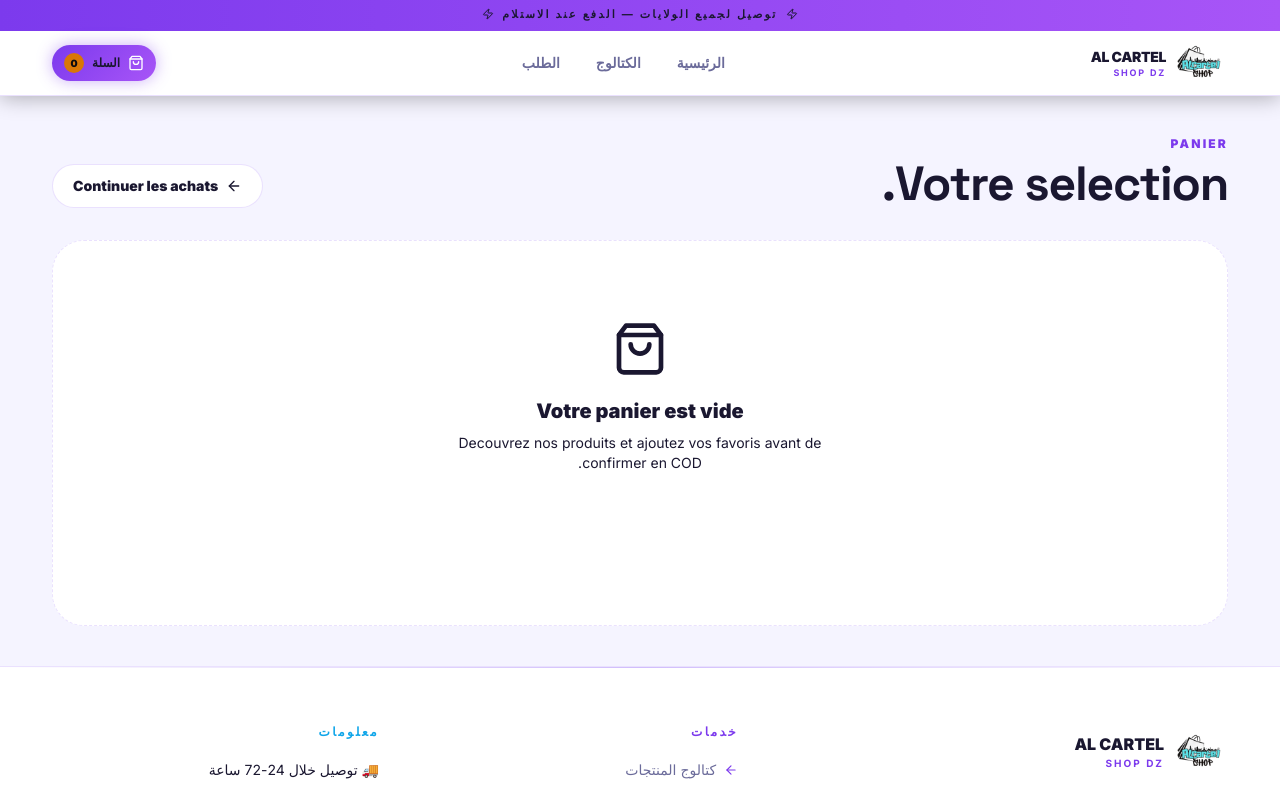
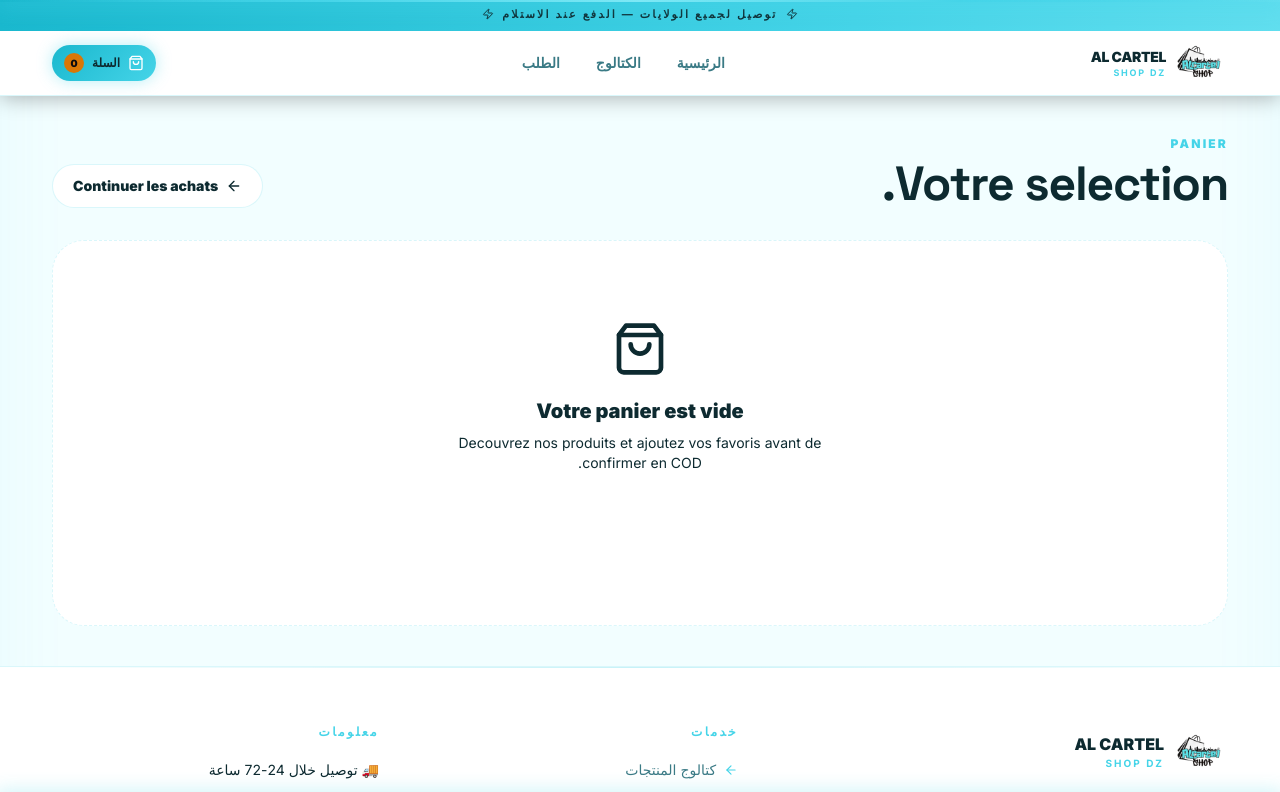
Before and after one commit to mohalr2007/store-, a Next.js app: page /cart in a window 1280 px wide. Shown: the top 792 px of the page. Built offline with nearby package versions, Linux system fonts and the light colour scheme.

Commit message:
Design: Replace hardcoded purple accents with cyan and update order form styling to match brand logo

```diff
--- a/src/app/globals.css
+++ b/src/app/globals.css
@@ -2,35 +2,43 @@
 
 /* ================================================
    DESIGN SYSTEM — Al Cartel Shop
-   Dark mode = default | Light mode = .light class
+   Brand color: Teal/Cyan from logo #45d4e8
    ================================================ */
 
-/* === LIGHT MODE (seul mode actif) === */
+/* === COULEURS MARQUE === */
 :root {
-  --bg:          #f5f4ff;
+  /* Couleur principale = bleu-cyan du logo */
+  --brand:         #45d4e8;
+  --brand-dark:    #1ab8ce;
+  --brand-light:   #7de8f5;
+  --brand-glow:    rgba(69, 212, 232, 0.45);
+  --brand-soft:    rgba(69, 212, 232, 0.12);
+  --brand-border:  rgba(69, 212, 232, 0.3);
+
+  --bg:          #f2feff;
   --bg-card:     #ffffff;
-  --bg-card-2:   #f0eeff;
-  --bg-input:    #f8f7ff;
+  --bg-card-2:   #e8fdff;
+  --bg-input:    #f5feff;
 
-  --fg:          #1a1730;
-  --fg-muted:    #6b6b9a;
-  --fg-subtle:   #9898bb;
+  --fg:          #0d2a30;
+  --fg-muted:    #3a7a85;
+  --fg-subtle:   #6aaab5;
 
-  --primary:     #7c3aed;
-  --primary-fg:  #ffffff;
-  --primary-hover: #6d28d9;
+  --primary:     #45d4e8;
+  --primary-fg:  #0d2a30;
+  --primary-hover: #1ab8ce;
 
-  --neon-purple: #7c3aed;
-  --neon-blue:   #0ea5e9;
+  --neon-purple: #45d4e8;
+  --neon-blue:   #45d4e8;
   --neon-gold:   #d97706;
   --neon-green:  #059669;
   --neon-red:    #e11d48;
 
-  --border:      rgba(139, 92, 246, 0.18);
-  --border-strong: rgba(139, 92, 246, 0.4);
+  --border:        rgba(69, 212, 232, 0.2);
+  --border-strong: rgba(69, 212, 232, 0.45);
 
-  --shadow:      0 4px 24px rgba(124,58,237,0.1);
-  --shadow-glow: 0 0 24px rgba(124,58,237,0.2);
+  --shadow:      0 4px 24px rgba(69,212,232,0.12);
+  --shadow-glow: 0 0 32px rgba(69,212,232,0.25);
 
   --radius-sm:  0.75rem;
   --radius-md:  1rem;
@@ -61,6 +69,11 @@
     min-height: 100svh;
     line-height: 1.5;
     overflow-x: hidden;
+    /* Neon glow effect on all sides of the page */
+    box-shadow:
+      inset 0 0 80px rgba(69,212,232,0.06),
+      inset 0 2px 0 rgba(69,212,232,0.15),
+      inset 0 -2px 0 rgba(69,212,232,0.15);
   }
 
   h1, h2, h3, h4, h5, h6 {
@@ -100,7 +113,6 @@
     background: var(--bg-input);
   }
 
-  /* Fix select options in dark mode */
   option {
     background: var(--bg-card);
     color: var(--fg);
@@ -133,12 +145,41 @@
   .bg-card       { background-color: var(--bg-card); }
   .bg-card-2     { background-color: var(--bg-card-2); }
 
+  /* Grid background with brand cyan color */
   .neon-grid-bg {
     background-color: var(--bg);
     background-image:
-      linear-gradient(rgba(124,58,237,0.07) 1px, transparent 1px),
-      linear-gradient(90deg, rgba(124,58,237,0.07) 1px, transparent 1px);
+      linear-gradient(rgba(69,212,232,0.06) 1px, transparent 1px),
+      linear-gradient(90deg, rgba(69,212,232,0.06) 1px, transparent 1px);
     background-size: 52px 52px;
+    position: relative;
+  }
+
+  /* Neon border glows on left and right edges */
+  .neon-grid-bg::before {
+    content: '';
+    pointer-events: none;
+    position: fixed;
+    top: 0;
+    left: 0;
+    width: 3px;
+    height: 100vh;
+    background: linear-gradient(to bottom, transparent, var(--brand), rgba(69,212,232,0.5), var(--brand), transparent);
+    box-shadow: 0 0 20px 4px var(--brand-glow);
+    z-index: 9998;
+  }
+
+  .neon-grid-bg::after {
+    content: '';
+    pointer-events: none;
+    position: fixed;
+    top: 0;
+    right: 0;
+    width: 3px;
+    height: 100vh;
+    background: linear-gradient(to bottom, transparent, var(--brand), rgba(69,212,232,0.5), var(--brand), transparent);
+    box-shadow: 0 0 20px 4px var(--brand-glow);
+    z-index: 9998;
   }
 
   /* === TEXT === */
@@ -146,8 +187,9 @@
   .text-muted    { color: var(--fg-muted); }
   .text-subtle   { color: var(--fg-subtle); }
 
+  /* Main brand gradient text (cyan to lighter cyan) */
   .gradient-text-purple {
-    background: linear-gradient(135deg, var(--neon-purple), var(--neon-blue));
+    background: linear-gradient(135deg, var(--brand-dark), var(--brand), var(--brand-light));
     -webkit-background-clip: text;
     -webkit-text-fill-color: transparent;
     background-clip: text;
@@ -194,8 +236,8 @@
   }
 
   .shop-input:focus {
-    border-color: var(--primary);
-    box-shadow: 0 0 0 3px rgba(124,58,237,0.15);
+    border-color: var(--brand);
+    box-shadow: 0 0 0 3px rgba(69,212,232,0.18);
   }
 
   /* === BUTTONS === */
@@ -206,21 +248,21 @@
     gap: 0.5rem;
     padding: 0.85rem 1.75rem;
     border-radius: var(--radius-lg);
-    background: linear-gradient(135deg, #7c3aed, #a855f7);
-    color: white;
+    background: linear-gradient(135deg, var(--brand-dark), var(--brand), var(--brand-light));
+    color: #0d2a30;
     font-size: 0.875rem;
     font-weight: 900;
     border: none;
     cursor: pointer;
     transition: transform 150ms, box-shadow 150ms;
-    box-shadow: 0 0 24px rgba(124,58,237,0.45);
+    box-shadow: 0 0 28px var(--brand-glow), 0 0 60px rgba(69,212,232,0.2);
     text-decoration: none;
     white-space: nowrap;
   }
 
   .btn-primary:hover {
     transform: translateY(-1px) scale(1.01);
-    box-shadow: 0 0 32px rgba(124,58,237,0.6);
+    box-shadow: 0 0 40px var(--brand-glow), 0 0 80px rgba(69,212,232,0.3);
   }
 
   .btn-primary:active {
@@ -234,8 +276,8 @@
     gap: 0.5rem;
     padding: 0.85rem 1.75rem;
     border-radius: var(--radius-lg);
-    background: rgba(124,58,237,0.08);
-    color: var(--neon-purple);
+    background: rgba(69,212,232,0.08);
+    color: var(--brand-dark);
     font-size: 0.875rem;
     font-weight: 700;
     border: 1px solid var(--border-strong);
@@ -246,24 +288,26 @@
   }
 
   .btn-outline:hover {
-    background: rgba(124,58,237,0.15);
+    background: rgba(69,212,232,0.16);
+    border-color: var(--brand);
+    box-shadow: 0 0 16px rgba(69,212,232,0.25);
     transform: translateY(-1px);
   }
 
   /* === GLOWS === */
-  .glow-purple { box-shadow: 0 0 20px rgba(124,58,237,0.45); }
-  .glow-blue   { box-shadow: 0 0 20px rgba(0,212,255,0.4); }
+  .glow-purple { box-shadow: 0 0 20px var(--brand-glow); }
+  .glow-blue   { box-shadow: 0 0 20px var(--brand-glow); }
   .glow-gold   { box-shadow: 0 0 20px rgba(251,191,36,0.4); }
 
   /* === DIVIDERS === */
   .divider-neon {
     height: 1px;
-    background: linear-gradient(90deg, transparent, var(--border-strong), transparent);
+    background: linear-gradient(90deg, transparent, var(--brand-border), transparent);
   }
 
   /* === IMAGE PLACEHOLDER === */
   .image-sheen {
-    background: linear-gradient(135deg, rgba(124,58,237,0.1), var(--bg-card-2));
+    background: linear-gradient(135deg, rgba(69,212,232,0.1), var(--bg-card-2));
   }
 
   /* === SCROLLBAR === */
@@ -277,7 +321,7 @@
 
   /* === PROMO GRADIENT === */
   .promo-gradient {
-    background: linear-gradient(90deg, #7c3aed, #a855f7, #7c3aed);
+    background: linear-gradient(90deg, var(--brand-dark), var(--brand), var(--brand-light), var(--brand));
     background-size: 200% 100%;
   }
 
@@ -298,15 +342,42 @@
 
 /* === SCROLLBAR === */
 ::selection {
-  background: rgba(124,58,237,0.3);
-  color: white;
+  background: rgba(69,212,232,0.3);
+  color: #0d2a30;
 }
 
 ::-webkit-scrollbar { width: 5px; }
 ::-webkit-scrollbar-track { background: var(--bg); }
 ::-webkit-scrollbar-thumb {
-  background: rgba(124,58,237,0.35);
+  background: rgba(69,212,232,0.4);
   border-radius: 999px;
+}
+
+/* === TOP & BOTTOM NEON BORDER LINES === */
+body::before {
+  content: '';
+  position: fixed;
+  top: 0;
+  left: 0;
+  right: 0;
+  height: 2px;
+  background: linear-gradient(90deg, transparent, var(--brand), var(--brand-light), var(--brand), transparent);
+  box-shadow: 0 0 20px 4px var(--brand-glow);
+  z-index: 9999;
+  pointer-events: none;
+}
+
+body::after {
+  content: '';
+  position: fixed;
+  bottom: 0;
+  left: 0;
+  right: 0;
+  height: 2px;
+  background: linear-gradient(90deg, transparent, var(--brand), var(--brand-light), var(--brand), transparent);
+  box-shadow: 0 0 20px 4px var(--brand-glow);
+  z-index: 9999;
+  pointer-events: none;
 }
 
 /* === ANIMATIONS === */
@@ -321,10 +392,20 @@
 }
 
 @keyframes glow-pulse {
-  0%, 100% { box-shadow: 0 0 20px rgba(124,58,237,0.4); }
-  50%       { box-shadow: 0 0 40px rgba(124,58,237,0.7); }
+  0%, 100% { box-shadow: 0 0 20px rgba(69,212,232,0.4); }
+  50%       { box-shadow: 0 0 48px rgba(69,212,232,0.75); }
+}
+
+@keyframes neon-flicker {
+  0%, 100%  { opacity: 1; }
+  92%       { opacity: 1; }
+  93%       { opacity: 0.85; }
+  94%       { opacity: 1; }
+  96%       { opacity: 0.9; }
+  97%       { opacity: 1; }
 }
 
 .animate-fade-in    { animation: fade-in 0.4s ease forwards; }
 .animate-slide-in   { animation: slide-in-right 0.3s ease forwards; }
 .animate-glow-pulse { animation: glow-pulse 2.5s ease-in-out infinite; }
+.animate-neon       { animation: neon-flicker 4s ease-in-out infinite; }
--- a/src/components/Footer.tsx
+++ b/src/components/Footer.tsx
@@ -17,7 +17,7 @@ export function Footer() {
               </div>
               <div>
                 <p className="text-base font-black" style={{ color: "var(--fg)" }}>AL CARTEL</p>
-                <p className="text-[10px] font-bold uppercase tracking-[0.2em]" style={{ color: "var(--neon-purple)" }}>
+                <p className="text-[10px] font-bold uppercase tracking-[0.2em]" style={{ color: "var(--neon-blue)" }}>
                   SHOP DZ
                 </p>
               </div>
@@ -29,7 +29,7 @@ export function Footer() {
 
             <div className="mt-5 flex gap-3">
               {[
-                { icon: Instagram, color: "var(--neon-purple)", bg: "rgba(124,58,237,0.1)", border: "rgba(124,58,237,0.3)" },
+                { icon: Instagram, color: "var(--neon-blue)", bg: "rgba(69,212,232,0.1)", border: "rgba(69,212,232,0.3)" },
                 { icon: Phone, color: "var(--neon-blue)", bg: "rgba(0,212,255,0.1)", border: "rgba(0,212,255,0.25)" },
                 { icon: Mail, color: "var(--neon-gold)", bg: "rgba(251,191,36,0.1)", border: "rgba(251,191,36,0.25)" },
               ].map((item, i) => {
@@ -50,7 +50,7 @@ export function Footer() {
 
           {/* Service */}
           <div>
-            <p className="mb-5 text-xs font-black uppercase tracking-[0.2em]" style={{ color: "var(--neon-purple)" }}>
+            <p className="mb-5 text-xs font-black uppercase tracking-[0.2em]" style={{ color: "var(--neon-blue)" }}>
               خدمات
             </p>
             <div className="space-y-3">
@@ -65,7 +65,7 @@ export function Footer() {
                   className="flex items-center gap-2 text-sm transition-colors hover:text-[var(--fg)]"
                   style={{ color: "var(--fg-muted)" }}
                 >
-                  <ArrowRight className="h-3.5 w-3.5 shrink-0 rotate-180" style={{ color: "var(--neon-purple)" }} />
+                  <ArrowRight className="h-3.5 w-3.5 shrink-0 rotate-180" style={{ color: "var(--neon-blue)" }} />
                   {link.label}
                 </Link>
               ))}
--- a/src/components/Header.tsx
+++ b/src/components/Header.tsx
@@ -54,7 +54,7 @@ export function Header() {
               </span>
               <span
                 className="block text-[9px] font-bold uppercase tracking-[0.2em]"
-                style={{ color: "var(--neon-purple)" }}
+                style={{ color: "var(--neon-blue)" }}
               >
                 SHOP DZ
               </span>
@@ -67,7 +67,7 @@ export function Header() {
               <Link
                 key={link.href}
                 href={link.href}
-                className="rounded-xl px-4 py-2 text-sm font-semibold transition-all hover:bg-[rgba(124,58,237,0.1)]"
+                className="rounded-xl px-4 py-2 text-sm font-semibold transition-all hover:bg-[rgba(69,212,232,0.1)]"
                 style={{ color: "var(--fg-muted)" }}
                 onMouseEnter={(e) => (e.currentTarget.style.color = "var(--fg)")}
                 onMouseLeave={(e) => (e.currentTarget.style.color = "var(--fg-muted)")}
@@ -84,8 +84,8 @@ export function Header() {
               href="/cart"
               className="relative flex h-9 items-center gap-2 rounded-xl px-3 text-sm font-black text-white transition-all hover:scale-105"
               style={{
-                background: "linear-gradient(135deg, #7c3aed, #a855f7)",
-                boxShadow: "0 0 16px rgba(124,58,237,0.4)",
+                background: "linear-gradient(135deg, #1ab8ce, #45d4e8)",
+                boxShadow: "0 0 16px rgba(69,212,232,0.4)",
               }}
             >
               <ShoppingBag className="h-4 w-4" />
@@ -103,7 +103,7 @@ export function Header() {
               onClick={() => setMobileOpen((v) => !v)}
               className="flex h-9 w-9 items-center justify-center rounded-xl md:hidden"
               style={{
-                background: "rgba(124,58,237,0.1)",
+                background: "rgba(69,212,232,0.1)",
                 border: "1px solid var(--border)",
                 color: "var(--fg)",
               }}
@@ -128,7 +128,7 @@ export function Header() {
                   onClick={() => setMobileOpen(false)}
                   className="flex h-11 items-center rounded-xl px-4 text-sm font-semibold transition-all"
                   style={{ color: "var(--fg)", background: "transparent" }}
-                  onMouseEnter={(e) => (e.currentTarget.style.background = "rgba(124,58,237,0.08)")}
+                  onMouseEnter={(e) => (e.currentTarget.style.background = "rgba(69,212,232,0.08)")}
                   onMouseLeave={(e) => (e.currentTarget.style.background = "transparent")}
                 >
                   {link.label}
```
Also changed, not shown: src/app/page.tsx (+13 -13 lines), src/app/products/[id]/DirectOrderForm.tsx (+13 -13 lines), src/components/ImageGallery.tsx (+7 -7 lines), src/components/ProductCard.tsx (+4 -4 lines), src/components/ProductGrid.tsx (+5 -5 lines).
